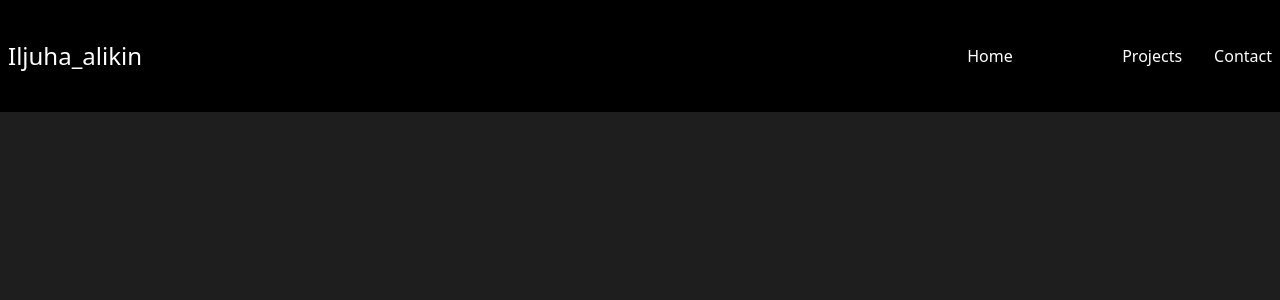
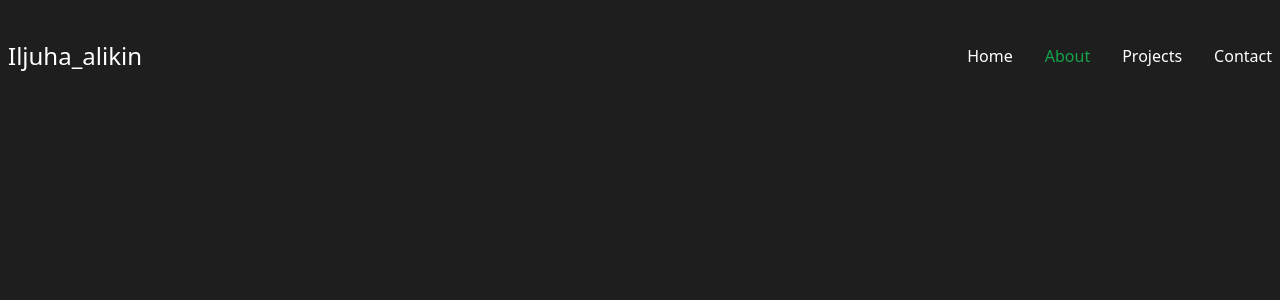
Before and after one commit to IljuhAlikin/portfolio, a React (Vite) app: page /about in a window 1280 px wide. Shown: the top 300 px of the page. Built offline with nearby package versions, Linux system fonts and the light colour scheme.

Commit message:
add transition to links in header

```diff
--- a/src/App.tsx
+++ b/src/App.tsx
@@ -1,10 +1,11 @@
 import "./App.css";
+import Main from "./assets/pages/Main";
 import Header from "./assets/components/header/Header";
 
 function App() {
   return (
     <>
-      <Header />
+      <Main />
     </>
   );
 }
--- a/src/assets/components/header/Header.tsx
+++ b/src/assets/components/header/Header.tsx
@@ -4,7 +4,7 @@ import { Link } from "react-router-dom";
 const Header = () => {
   return (
     <>
-      <header className="py-8 xl:py-10 text-white bg-black">
+      <header className="py-8 xl:py-10 text-white">
         <div className="container mx-auto px-2 flex justify-between items-center">
           {/* Logo */}
           <Link to="/">
--- a/src/assets/components/header/Nav.tsx
+++ b/src/assets/components/header/Nav.tsx
@@ -27,7 +27,11 @@ const Nav = () => {
         {pages.map((link, index) => {
           return (
             <Link to={link.path} key={index}>
-              <li className={`${link.path == location && "text-black"}`}>
+              <li
+                className={`${
+                  link.path == location && "text-green-600"
+                } transition ease-in-out hover:text-green-600 hover:underline `}
+              >
                 {link.name}
               </li>
             </Link>
--- /dev/null
+++ b/src/assets/pages/About.tsx
@@ -0,0 +1,11 @@
+import Header from "../components/header/Header";
+
+const About = () => {
+  return (
+    <>
+      <Header />
+    </>
+  );
+};
+
+export default About;
--- /dev/null
+++ b/src/assets/pages/Main.tsx
@@ -0,0 +1,11 @@
+import Header from "../components/header/Header";
+
+const Main = () => {
+  return (
+    <>
+      <Header />
+    </>
+  );
+};
+
+export default Main;
--- a/src/main.tsx
+++ b/src/main.tsx
@@ -1,6 +1,7 @@
 import React from "react";
 import ReactDOM from "react-dom/client";
 import App from "./App.tsx";
+import About from "./assets/pages/About.tsx";
 import "./index.css";
 
 import { createBrowserRouter, RouterProvider } from "react-router-dom";
@@ -12,7 +13,7 @@ const router = createBrowserRouter([
   },
   {
     path: "/about",
-    element: <App />,
+    element: <About />,
   },
 ]);
 
```
